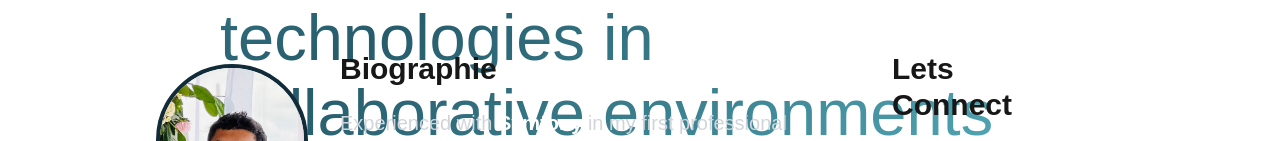
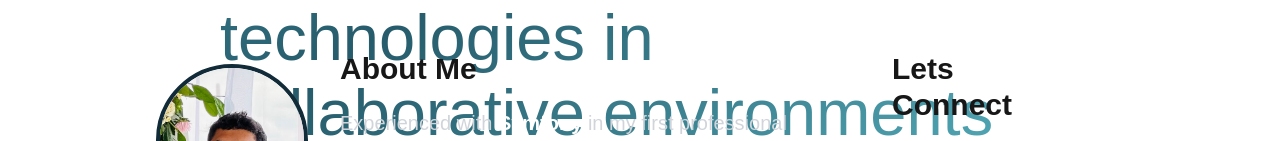
Before and after one commit to Mukkun007/PORTFOLIO-LOVA, a Next.js app: page / in a window 1280 px wide. Shown: the part 405-546 px from the top of the page. Built offline with nearby package versions, Linux system fonts and the light colour scheme.

Commit message:
translate Biographie

```diff
--- a/public/locales/en.json
+++ b/public/locales/en.json
@@ -9,5 +9,16 @@
     "experiences": "Experiences",
     "projects": "Projects",
     "resume": "Resume"
+  },
+  "biographie": {
+    "about": "About Me",
+    "desc": {
+      "p1": "Experienced with",
+      "p2": "in my first professional year, currently focused on",
+      "span2": "UX/UI design",
+      "p3": "and passionate about creating user-friendly experiences while exploring new technologies like",
+      "p4": "and"
+    },
+    "connect": "Lets Connect"
   }
 }
--- a/public/locales/fr.json
+++ b/public/locales/fr.json
@@ -9,5 +9,16 @@
     "experiences": "Experiences",
     "projects": "Projets",
     "resume": "CV"
+  },
+  "biographie": {
+    "about": "Profil",
+    "desc": {
+      "p1": "Expérimenté avec",
+      "p2": "dans ma première année professionnelle, actuellement concentré sur",
+      "span2": "le design UX/UI",
+      "p3": "et passionné par la création d'expériences conviviales tout en explorant de nouvelles technologies comme",
+      "p4": "et"
+    },
+    "connect": "Connectons"
   }
 }
--- a/src/components/Biographie.tsx
+++ b/src/components/Biographie.tsx
@@ -1,4 +1,10 @@
+"use client";
+
+import { useTranslations } from "next-intl";
+
 const Biographie = () => {
+  const t = useTranslations();
+
   return (
     <>
       <div className="biographie flex flex-wrap ml-[140px] mr-[220px] mt-10">
@@ -13,25 +19,24 @@ const Biographie = () => {
         </div>
 
         <div className="w-full md:w-3/5 p-4">
-          <h2 className="font-bold text-3xl">Biographie</h2>
+          <h2 className="font-bold text-3xl">{t("biographie.about")}</h2>
           <h3 className="mt-5 text-xl leading-relaxed mr-[50px] text-gray-300">
-            Experienced with
+            {t("biographie.desc.p1")}
             <span className="font-bold text-white hover:text-[#00bcd4] transition-colors duration-300">
               {" "}
               Symfony
             </span>{" "}
-            in my first professional year, currently focused on
+            {t("biographie.desc.p2")}
             <span className="font-bold text-white hover:text-[#ff495d] transition-colors duration-300">
               {" "}
-              UX/UI design
+              {t("biographie.desc.span2")}
             </span>{" "}
-            and passionate about creating user-friendly experiences while
-            exploring new technologies like
+            {t("biographie.desc.p3")}
             <span className="font-bold text-white hover:text-[#ff495d] transition-colors duration-300">
               {" "}
               React
             </span>{" "}
-            and
+            {t("biographie.desc.p4")}
             <span className="font-bold text-white hover:text-[#00bcd4] transition-colors duration-300">
               {" "}
               Agile
@@ -40,7 +45,7 @@ const Biographie = () => {
           </h3>
         </div>
         <div className="w-full md:w-1/5 p-4">
-          <h2 className="font-bold text-3xl">Lets Connect</h2>
+          <h2 className="font-bold text-3xl">{t("biographie.connect")}</h2>
           <div className="reseaux flex space-x-4 mt-5">
             <a
               href="https://www.instagram.com"
```
